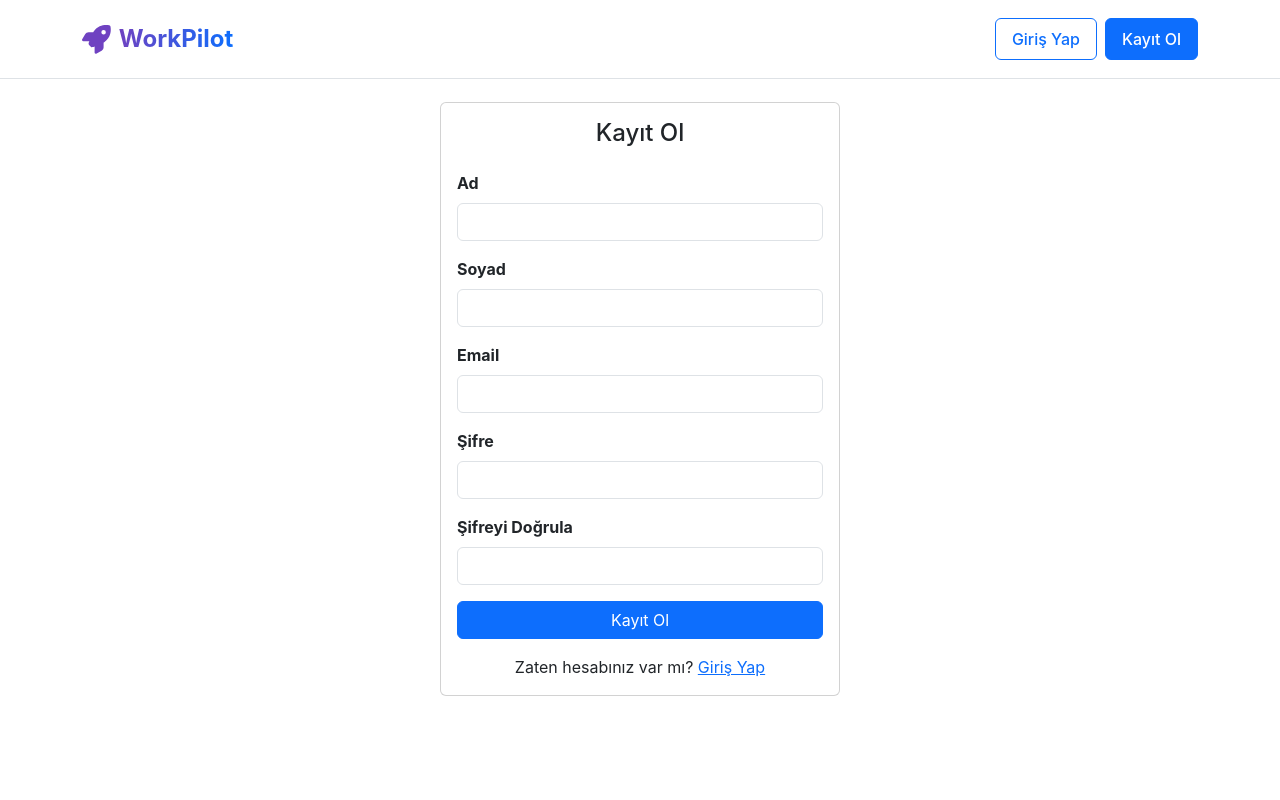
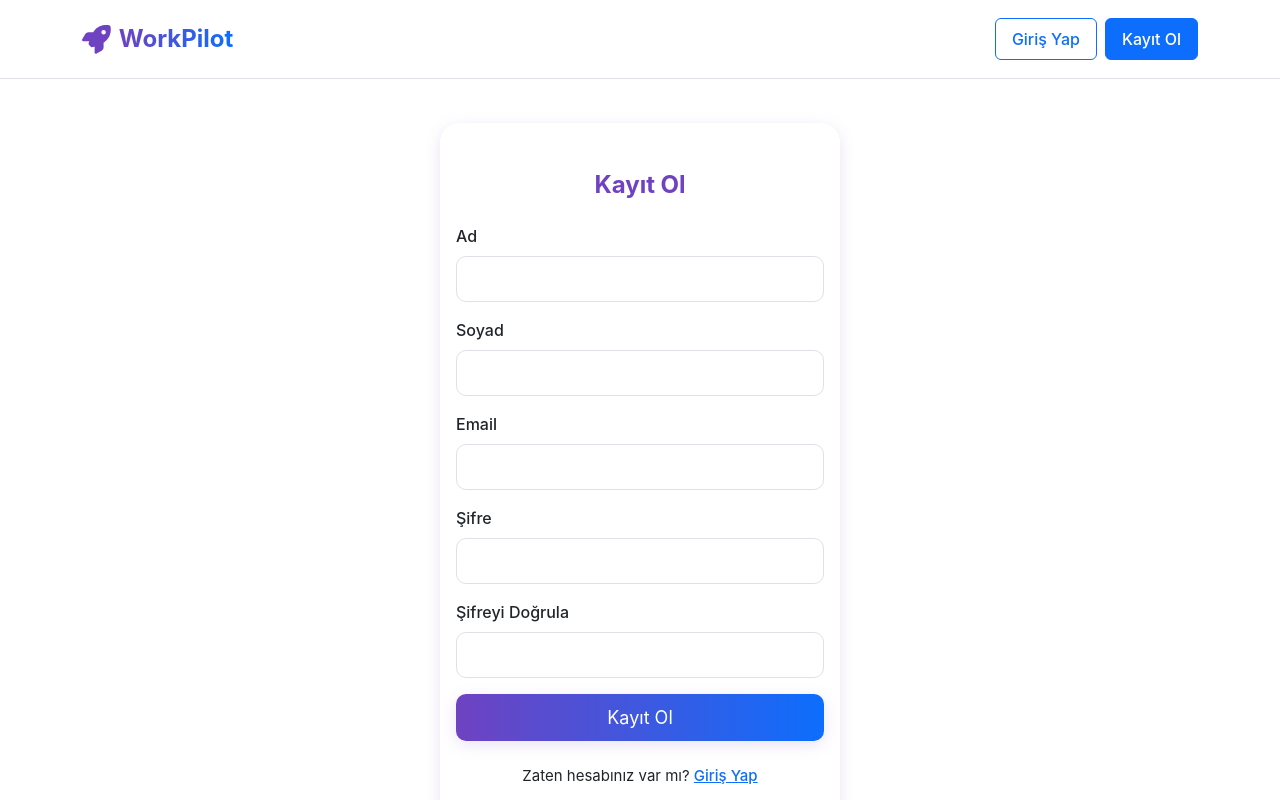
Before and after one commit to yakupcanatalar/work-pilot, a React (Create React App) app: page /register in a window 1280 px wide. Built offline with nearby package versions, Linux system fonts and the light colour scheme.

Commit message:
Fixed Login and Register Pages.

```diff
--- a/src/assets/styles/custom.css
+++ b/src/assets/styles/custom.css
@@ -1,15 +1,12 @@
-/* Genel Stiller */
 body {
   font-family: 'Segoe UI', system-ui, -apple-system, sans-serif;
   color: #333;
 }
 
-/* Navbar */
 .navbar {
   box-shadow: 0 2px 10px rgba(0, 0, 0, 0.05);
 }
 
-/* Butonlar */
 .btn {
   font-weight: 500;
   border-radius: 8px;
@@ -39,7 +36,6 @@ body {
   border-color: #6f42c1;
 }
 
-/* Kartlar */
 .card {
   border-radius: 12px;
   transition: transform 0.3s ease, box-shadow 0.3s ease;
@@ -50,7 +46,6 @@ body {
   box-shadow: 0 10px 20px rgba(0, 0, 0, 0.1) !important;
 }
 
-/* Footer Linkleri */
 footer a {
   text-decoration: none;
   transition: color 0.2s ease;
--- /dev/null
+++ b/src/assets/styles/login.css
@@ -0,0 +1,57 @@
+html, body {
+  height: 100%;
+  margin: 0;
+  padding: 0;
+  overflow: hidden;
+}
+
+.login-bg {
+  min-height: 100vh;
+  background: #fff;
+  display: flex;
+  align-items: center;
+  justify-content: center;
+  overflow: hidden;
+}
+
+.login-card {
+  max-width: 400px;
+  width: 100%;
+  border-radius: 20px;
+  padding: 32px 0;
+  background: rgba(255,255,255,0.95);
+  box-shadow: 0 4px 16px rgba(111,66,193,0.15);
+  border: none;
+}
+
+.login-label {
+  font-weight: 500;
+}
+
+.login-input {
+  border-radius: 10px;
+  padding: 10px 12px;
+}
+
+.login-btn {
+  background: linear-gradient(90deg, rgb(111, 66, 193), rgb(13, 110, 253));
+  border: none;
+  border-radius: 10px;
+  font-weight: 400;
+  padding: 10px 0;
+  font-size: 18px;
+  box-shadow: 0 4px 16px rgba(111,66,193,0.15);
+  transition: 0.2s;
+}
+
+.login-register-link {
+  color: #0d6efd;
+  font-weight: 500;
+  font-size: 15px;
+}
+
+.login-register-text {
+  text-align: center;
+  margin-top: 1.5rem;
+  font-size: 15px;
+}
--- a/src/pages/HomePage.tsx
+++ b/src/pages/HomePage.tsx
@@ -1,6 +1,7 @@
 import React from 'react';
 import { Container, Row, Col, Card, Button } from 'react-bootstrap';
 import { FontAwesomeIcon } from '@fortawesome/react-fontawesome';
+
 import {
   faChartLine,
   faUsers,
--- a/src/pages/LoginPage.tsx
+++ b/src/pages/LoginPage.tsx
@@ -1,7 +1,10 @@
 import React, { useState } from 'react';
-import { Form, Button, Card, Alert, Container } from 'react-bootstrap';
+import { Form, Button, Card, Alert } from 'react-bootstrap';
 import { Link, useNavigate } from 'react-router-dom';
-import { loginUser } from '../services/UserService'; // Güncel servis yolu
+import { loginUser } from '../services/UserService';
+import '../assets/styles/login.css';
+import { FontAwesomeIcon } from '@fortawesome/react-fontawesome';
+import { faFish } from '@fortawesome/free-solid-svg-icons';
 
 const LoginPage: React.FC = () => {
   const [formData, setFormData] = useState({
@@ -27,7 +30,7 @@ const LoginPage: React.FC = () => {
       const response = await loginUser(formData);
       localStorage.setItem('accessToken', response.access_token);
       localStorage.setItem('refreshToken', response.refresh_token);
-      navigate('/admin'); // Başarılı girişte admin sayfasına yönlendir
+      navigate('/admin');
     } catch (err: any) {
       const message = err.response?.data?.message || 'Giriş sırasında bir hata oluştu';
       setError(message);
@@ -36,33 +39,68 @@ const LoginPage: React.FC = () => {
     }
   };
 
+  const handleForgotPassword = () => {
+    alert('Şifre sıfırlama bağlantısı e-posta adresinize gönderilecek! 🐟');
+  };
+
   return (
-    <Container className="d-flex flex-column align-items-center justify-content-center" style={{ minHeight: '80vh' }}>
-      <Card className="w-100" style={{ maxWidth: '400px' }}>
+    <div className="login-bg">
+      <Card className="login-card">
         <Card.Body>
-          <h4 className="text-center mb-4">Giriş Yap</h4>
           {error && <Alert variant="danger">{error}</Alert>}
           <Form onSubmit={handleSubmit}>
             <Form.Group className="mb-3">
-              <Form.Label>Email</Form.Label>
-              <Form.Control type="email" name="email" value={formData.email} onChange={handleChange} required />
+              <Form.Label className="login-label">Email</Form.Label>
+              <Form.Control
+                type="email"
+                name="email"
+                value={formData.email}
+                onChange={handleChange}
+                required
+                className="login-input"
+                placeholder="E-posta adresinizi girin"
+              />
             </Form.Group>
 
             <Form.Group className="mb-3">
-              <Form.Label>Şifre</Form.Label>
-              <Form.Control type="password" name="password" value={formData.password} onChange={handleChange} required />
+              <Form.Label className="login-label">Şifre</Form.Label>
+              <Form.Control
+                type="password"
+                name="password"
+                value={formData.password}
+                onChange={handleChange}
+                required
+                className="login-input"
+                placeholder="Şifrenizi girin"
+              />
             </Form.Group>
 
-            <Button disabled={loading} className="w-100" type="submit">
+            <Button
+              disabled={loading}
+              className="w-100 login-btn"
+              type="submit"
+            >
               {loading ? 'Giriş yapılıyor...' : 'Giriş Yap'}
             </Button>
           </Form>
-          <div className="text-center mt-3">
-            Hesabınız yok mu? <Link to="/register">Kayıt Ol</Link>
+          <div className="login-register-text">
+            Hesabınız yok mu?{' '}
+            <Link to="/register" className="login-register-link">
+              Kayıt Ol
+            </Link>
+            <Button
+              variant="link"
+              className="w-100 mt-2 d-flex align-items-center justify-content-center"
+              type="button"
+              onClick={handleForgotPassword}
+            >
+              <FontAwesomeIcon icon={faFish} className="me-2" />
+              Şifremi Unuttum
+            </Button>
           </div>
         </Card.Body>
       </Card>
-    </Container>
+    </div>
   );
 };
 
--- a/src/pages/RegisterPage.tsx
+++ b/src/pages/RegisterPage.tsx
@@ -1,7 +1,8 @@
 import React, { useState } from 'react';
-import { Form, Button, Card, Alert, Container } from 'react-bootstrap';
+import { Form, Button, Card, Alert } from 'react-bootstrap';
 import { Link, useNavigate } from 'react-router-dom';
-import { registerUser } from '../services/UserService'; // Güncel servis yolu
+import { registerUser } from '../services/UserService';
+import '../assets/styles/login.css';
 
 const RegisterPage: React.FC = () => {
   const [formData, setFormData] = useState({
@@ -30,7 +31,7 @@ const RegisterPage: React.FC = () => {
       const response = await registerUser(formData);
       localStorage.setItem('accessToken', response.access_token);
       localStorage.setItem('refreshToken', response.refresh_token);
-      navigate('/admin'); // Başarılı kayıt sonrası admin sayfasına yönlendir
+      navigate('/admin');
     } catch (err: any) {
       const message = err.response?.data?.message || 'Kayıt sırasında bir hata oluştu';
       setError(message);
@@ -40,47 +41,87 @@ const RegisterPage: React.FC = () => {
   };
 
   return (
-    <Container className="d-flex flex-column align-items-center justify-content-center" style={{ minHeight: '80vh' }}>
-      <Card className="w-100" style={{ maxWidth: '400px' }}>
+    <div className="login-bg">
+      <Card className="login-card">
         <Card.Body>
-          <h4 className="text-center mb-4">Kayıt Ol</h4>
+          <h4 className="text-center mb-4" style={{ color: '#6f42c1', fontWeight: 700 }}>Kayıt Ol</h4>
           {error && <Alert variant="danger">{error}</Alert>}
           <Form onSubmit={handleSubmit}>
             <Form.Group className="mb-3">
-              <Form.Label>Ad</Form.Label>
-              <Form.Control name="firstname" value={formData.firstname} onChange={handleChange} required />
+              <Form.Label className="login-label">Ad</Form.Label>
+              <Form.Control
+                name="firstname"
+                value={formData.firstname}
+                onChange={handleChange}
+                required
+                className="login-input"
+              />
             </Form.Group>
 
             <Form.Group className="mb-3">
-              <Form.Label>Soyad</Form.Label>
-              <Form.Control name="lastname" value={formData.lastname} onChange={handleChange} required />
+              <Form.Label className="login-label">Soyad</Form.Label>
+              <Form.Control
+                name="lastname"
+                value={formData.lastname}
+                onChange={handleChange}
+                required
+                className="login-input"
+              />
             </Form.Group>
 
             <Form.Group className="mb-3">
-              <Form.Label>Email</Form.Label>
-              <Form.Control type="email" name="email" value={formData.email} onChange={handleChange} required />
+              <Form.Label className="login-label">Email</Form.Label>
+              <Form.Control
+                type="email"
+                name="email"
+                value={formData.email}
+                onChange={handleChange}
+                required
+                className="login-input"
+              />
             </Form.Group>
 
             <Form.Group className="mb-3">
-              <Form.Label>Şifre</Form.Label>
-              <Form.Control type="password" name="password" value={formData.password} onChange={handleChange} required />
+              <Form.Label className="login-label">Şifre</Form.Label>
+              <Form.Control
+                type="password"
+                name="password"
+                value={formData.password}
+                onChange={handleChange}
+                required
+                className="login-input"
+              />
             </Form.Group>
 
             <Form.Group className="mb-3">
-              <Form.Label>Şifreyi Doğrula</Form.Label>
-              <Form.Control type="password" name="confirmationPassword" value={formData.confirmationPassword} onChange={handleChange} required />
+              <Form.Label className="login-label">Şifreyi Doğrula</Form.Label>
+              <Form.Control
+                type="password"
+                name="confirmationPassword"
+                value={formData.confirmationPassword}
+                onChange={handleChange}
+                required
+                className="login-input"
+              />
             </Form.Group>
 
-            <Button disabled={loading} className="w-100" type="submit">
+            <Button
+              disabled={loading}
+              className="w-100 login-btn"
+              type="submit"
+            >
               {loading ? 'Kayıt olunuyor...' : 'Kayıt Ol'}
             </Button>
           </Form>
-          <div className="text-center mt-3">
-            Zaten hesabınız var mı? <Link to="/login">Giriş Yap</Link>
+          <div className="login-register-text">
+            Zaten hesabınız var mı?{' '}
+            <Link to="/login" className="login-register-link">
+              Giriş Yap
+            </Link>
           </div>
         </Card.Body>
       </Card>
-    </Container>
+    </div>
   );
 };
 
```
Also changed, not shown: src/pages/Settings.tsx (+8 -2 lines).
